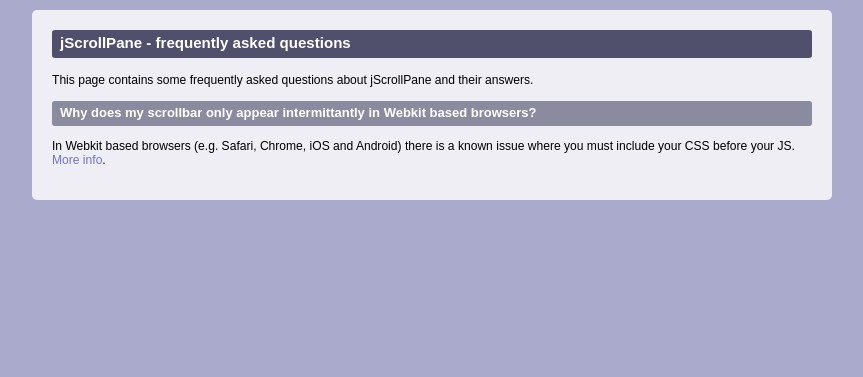
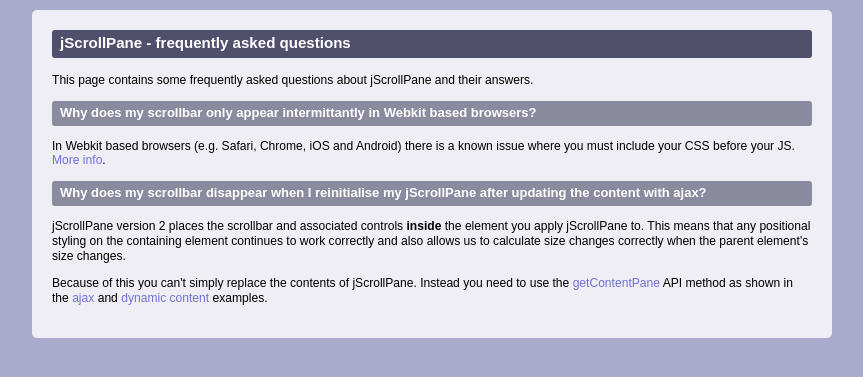
Before and after one commit to vitch/jScrollPane, a plain HTML site: page faqs.html in a window 1280 px wide. Shown: the part 91-468 px from the top of the page, without its empty margins (208-1071 px from the left). Drawn offline with nearby package versions, Linux system fonts and the light colour scheme.

Commit message:
Added a FAQ about ajax requests and jScrollPane...

```diff
--- a/faqs.html
+++ b/faqs.html
@@ -37,6 +37,16 @@
 				In Webkit based browsers (e.g. Safari, Chrome, iOS and Android) there is a known issue where you must
 				include your CSS before your JS. <a href="known_issues.html#webkit-css-first">More info</a>.
 			</p>
+			<h2 id="ajax-disappearing-scrollbar">Why does my scrollbar disappear when I reinitialise my jScrollPane after updating the content with ajax?</h2>
+			<p>
+				jScrollPane version 2 places the scrollbar and associated controls <strong>inside</strong> the element you apply jScrollPane to. This means that
+				any positional styling on the containing element continues to work correctly and also allows us to calculate size changes correctly when the
+				parent element's size changes.
+			</p>
+			<p>
+				Because of this you can't simply replace the contents of jScrollPane. Instead you need to use the <a href="api.html#getContentPane">
+				getContentPane</a> API method as shown in the <a href="ajax.html">ajax</a> and <a href="dynamic_content.html">dynamic content</a> examples.
+			</p>
 		</div>
 	</body>
 </html>
```
